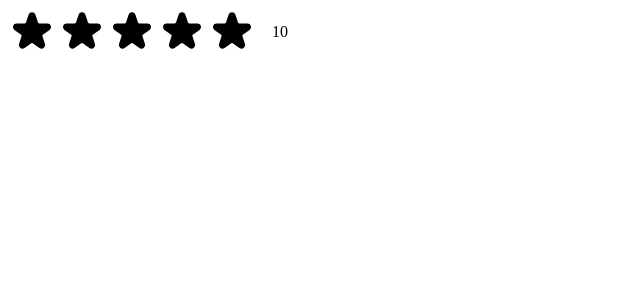
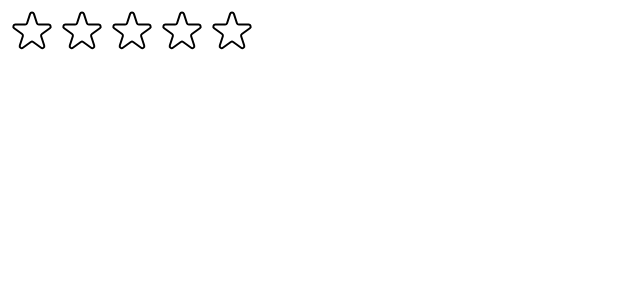
Before and after one commit to akutnino/react.js-main-secondary, a React (Create React App) app in the folder 07-usepopcorn/starter/usepopcorn/: page / in a window 1280 px wide. Shown: the top 300 px of the page, without its empty margins (0-640 px from the left). Built offline with nearby package versions, Linux system fonts and the light colour scheme.

Commit message:
created state for userRating and hoverRating for a dynamic component

```diff
--- a/07-usepopcorn/starter/usepopcorn/src/StarRating.js
+++ b/07-usepopcorn/starter/usepopcorn/src/StarRating.js
@@ -1,3 +1,5 @@
+import { useState } from 'react';
+
 const containerStyle = {
 	display: 'flex',
 	alignItems: 'center',
@@ -23,25 +25,52 @@ const starStyle = {
 
 export default function StarRating(props) {
 	const { maxRating = 5 } = props;
+	const [userRating, setUserRating] = useState(0);
+	const [hoverRating, setHoverRating] = useState(0);
 
+	const handleRating = (rating) => {
+		return () => setUserRating(rating);
+	};
+
+	const handleHoverEnter = (rating) => {
+		return () => setHoverRating(rating);
+	};
+
+	const handleHoverLeave = () => {
+		setHoverRating(0);
+	};
+
+	// prettier-ignore
 	return (
 		<div style={containerStyle}>
 			<div style={starContainerStyle}>
-				{Array.from(Array(maxRating)).map((val, index) => (
-					<Star key={index} />
+				{Array.from(Array(maxRating)).map((value, index) => (
+					<Star
+						key={index}
+						onClick={handleRating(index + 1)}
+						isStarUserRating={hoverRating >= index + 1 || userRating >= index + 1}
+						onMouseEnter={handleHoverEnter(index + 1)}
+						onMouseLeave={handleHoverLeave}
+					/>
 				))}
 			</div>
-			<p style={textStyle}>10</p>
+			<p style={textStyle}>{hoverRating || userRating || ''}</p>
 		</div>
 	);
 }
 
 function Star(props) {
+	const { onClick, isStarUserRating, onMouseEnter, onMouseLeave } = props;
+
 	return (
 		<span
-			role='button'
+			role={'button'}
 			style={starStyle}
+			onClick={onClick}
+			onMouseEnter={onMouseEnter}
+			onMouseLeave={onMouseLeave}
 		>
+			{isStarUserRating ? (
 				<svg
 					xmlns='http://www.w3.org/2000/svg'
 					viewBox='0 0 20 20'
@@ -50,39 +79,21 @@ function Star(props) {
 				>
 					<path d='M9.049 2.927c.3-.921 1.603-.921 1.902 0l1.07 3.292a1 1 0 00.95.69h3.462c.969 0 1.371 1.24.588 1.81l-2.8 2.034a1 1 0 00-.364 1.118l1.07 3.292c.3.921-.755 1.688-1.54 1.118l-2.8-2.034a1 1 0 00-1.175 0l-2.8 2.034c-.784.57-1.838-.197-1.539-1.118l1.07-3.292a1 1 0 00-.364-1.118L2.98 8.72c-.783-.57-.38-1.81.588-1.81h3.461a1 1 0 00.951-.69l1.07-3.292z' />
 				</svg>
+			) : (
+				<svg
+					xmlns='http://www.w3.org/2000/svg'
+					fill='none'
+					viewBox='0 0 24 24'
+					stroke='#000'
+				>
+					<path
+						strokeLinecap='round'
+						strokeLinejoin='round'
+						strokeWidth='{2}'
+						d='M11.049 2.927c.3-.921 1.603-.921 1.902 0l1.519 4.674a1 1 0 00.95.69h4.915c.969 0 1.371 1.24.588 1.81l-3.976 2.888a1 1 0 00-.363 1.118l1.518 4.674c.3.922-.755 1.688-1.538 1.118l-3.976-2.888a1 1 0 00-1.176 0l-3.976 2.888c-.783.57-1.838-.197-1.538-1.118l1.518-4.674a1 1 0 00-.363-1.118l-3.976-2.888c-.784-.57-.38-1.81.588-1.81h4.914a1 1 0 00.951-.69l1.519-4.674z'
+					/>
+				</svg>
+			)}
 		</span>
 	);
 }
-
-/*
-FULL STAR
-
-<svg
-  xmlns="http://www.w3.org/2000/svg"
-  viewBox="0 0 20 20"
-  fill="#000"
-  stroke="#000"
->
-  <path
-    d="M9.049 2.927c.3-.921 1.603-.921 1.902 0l1.07 3.292a1 1 0 00.95.69h3.462c.969 0 1.371 1.24.588 1.81l-2.8 2.034a1 1 0 00-.364 1.118l1.07 3.292c.3.921-.755 1.688-1.54 1.118l-2.8-2.034a1 1 0 00-1.175 0l-2.8 2.034c-.784.57-1.838-.197-1.539-1.118l1.07-3.292a1 1 0 00-.364-1.118L2.98 8.72c-.783-.57-.38-1.81.588-1.81h3.461a1 1 0 00.951-.69l1.07-3.292z"
-  />
-</svg>
-
-
-EMPTY STAR
-
-<svg
-  xmlns="http://www.w3.org/2000/svg"
-  fill="none"
-  viewBox="0 0 24 24"
-  stroke="#000"
->
-  <path
-    strokeLinecap="round"
-    strokeLinejoin="round"
-    strokeWidth="{2}"
-    d="M11.049 2.927c.3-.921 1.603-.921 1.902 0l1.519 4.674a1 1 0 00.95.69h4.915c.969 0 1.371 1.24.588 1.81l-3.976 2.888a1 1 0 00-.363 1.118l1.518 4.674c.3.922-.755 1.688-1.538 1.118l-3.976-2.888a1 1 0 00-1.176 0l-3.976 2.888c-.783.57-1.838-.197-1.538-1.118l1.518-4.674a1 1 0 00-.363-1.118l-3.976-2.888c-.784-.57-.38-1.81.588-1.81h4.914a1 1 0 00.951-.69l1.519-4.674z"
-  />
-</svg>
-
-*/
```
Lines whose indentation alone changed are shown as unchanged.
